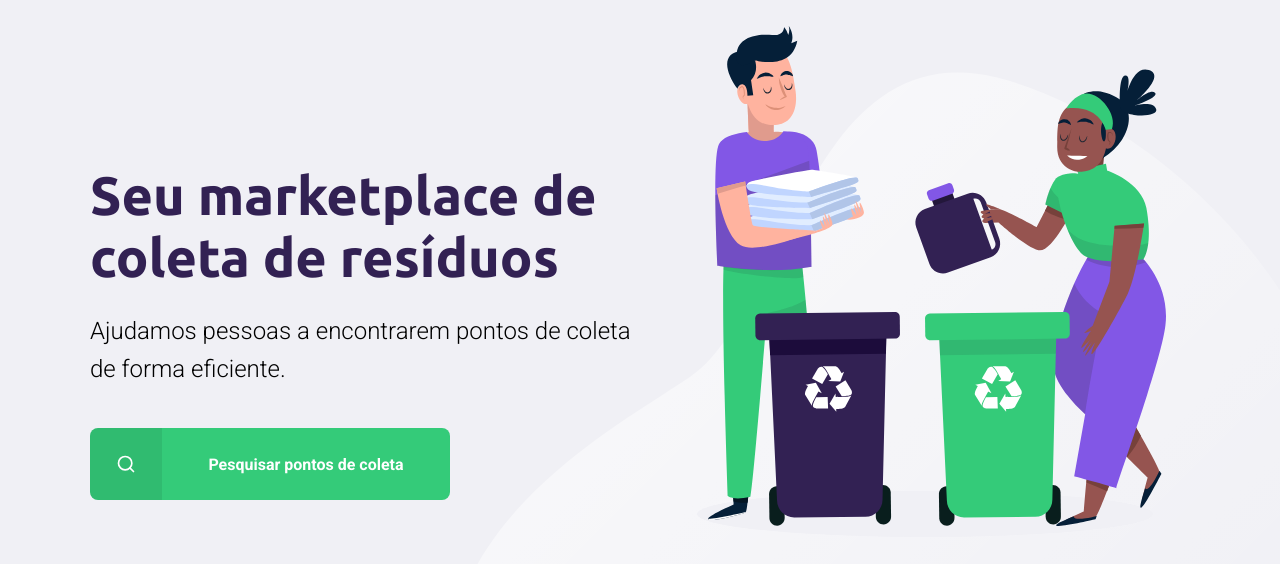
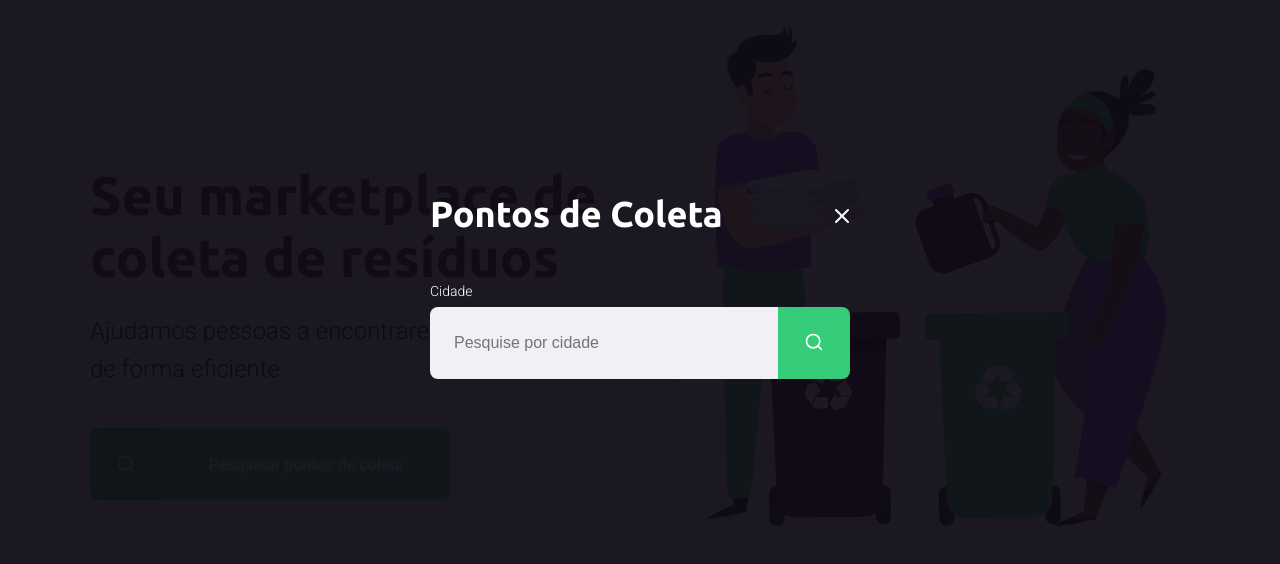
Before and after one commit to paulinhoteixeira/ecoleta, a plain HTML site: page index.html in a window 1280 px wide. Both pictures are taken after a click on the link "Pesquisar pontos de coleta". Shown: the part 114-678 px from the top of the page. Drawn offline with Linux system fonts and the light colour scheme.

Commit message:
function to show and close pontos de coleta modal

```diff
--- a/index.html
+++ b/index.html
@@ -52,7 +52,7 @@
     <div class="content">
       <div class="header">
         <h1>Pontos de Coleta</h1>
-        <a href="">Fechar</a>
+        <a href="#">Fechar</a>
       </div>
       <form action="">
         <label for="search">Cidade</label>
@@ -66,6 +66,7 @@
     </div>
   </div>
 
+  <script src="./scripts/index.js"></script>
 </body>
 
 </html>
--- /dev/null
+++ b/scripts/index.js
@@ -0,0 +1,11 @@
+const buttonSearch = document.querySelector("#page-home main a")
+const modal = document.querySelector("#modal")
+const close = document.querySelector("#moda .header a")
+
+buttonSearch.addEventListener("click", () => {
+  modal.classList.remove("hide")
+})
+
+close.addEventListener("click", () => {
+  modal.classList.add("hide")
+})
```
